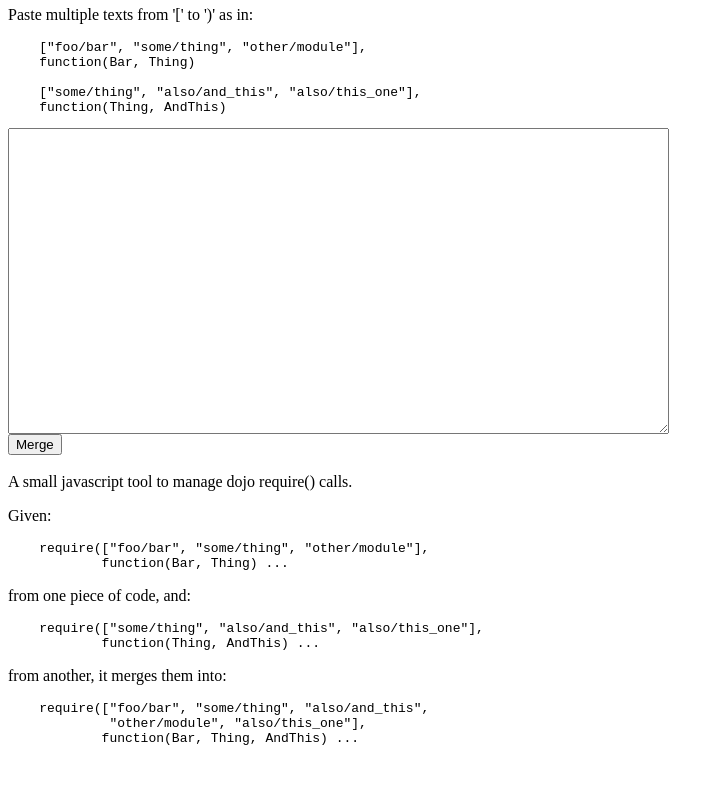
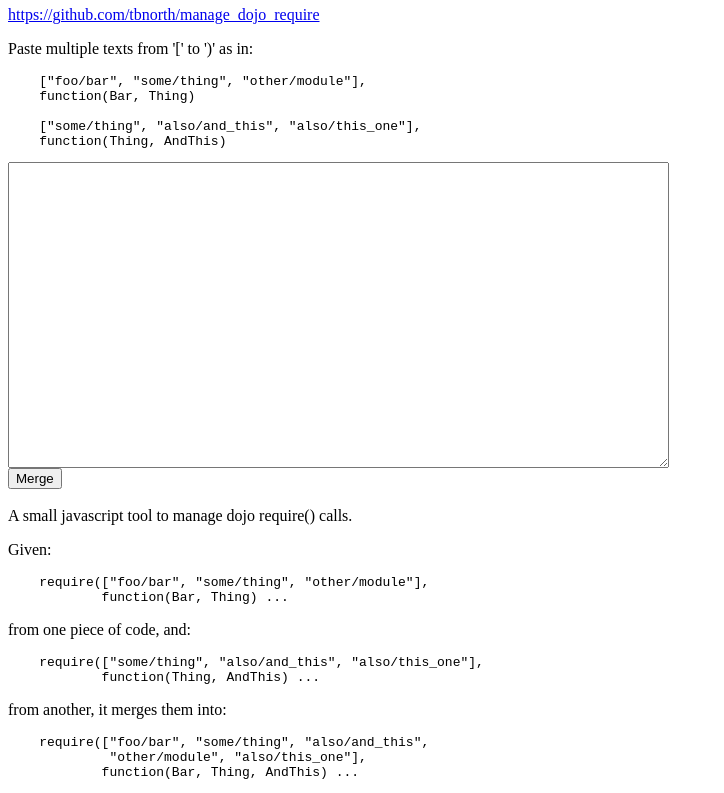
Before and after one commit to tbnorth/manage_dojo_require, a plain HTML site: page index.html in a window 1280 px wide. Shown: the part 60-853 px from the top of the page, without its empty margins (0-724 px from the left). Before the commit the page ends 819 px from the top, so only its background shows below. Drawn offline with nearby package versions, Linux system fonts and the light colour scheme.

Commit message:
add link from app. to repo

```diff
--- a/index.html
+++ b/index.html
@@ -5,6 +5,8 @@
 </head>
 <body>
 <h1>Merge dojo require() lists.</h1>
+<div><a href="https://github.com/tbnorth/manage_dojo_require"
+/>https://github.com/tbnorth/manage_dojo_require</a>
 <p>Paste multiple texts from '[' to ')' as in:</p>
 <pre>    ["foo/bar", "some/thing", "other/module"],
     function(Bar, Thing)
```
